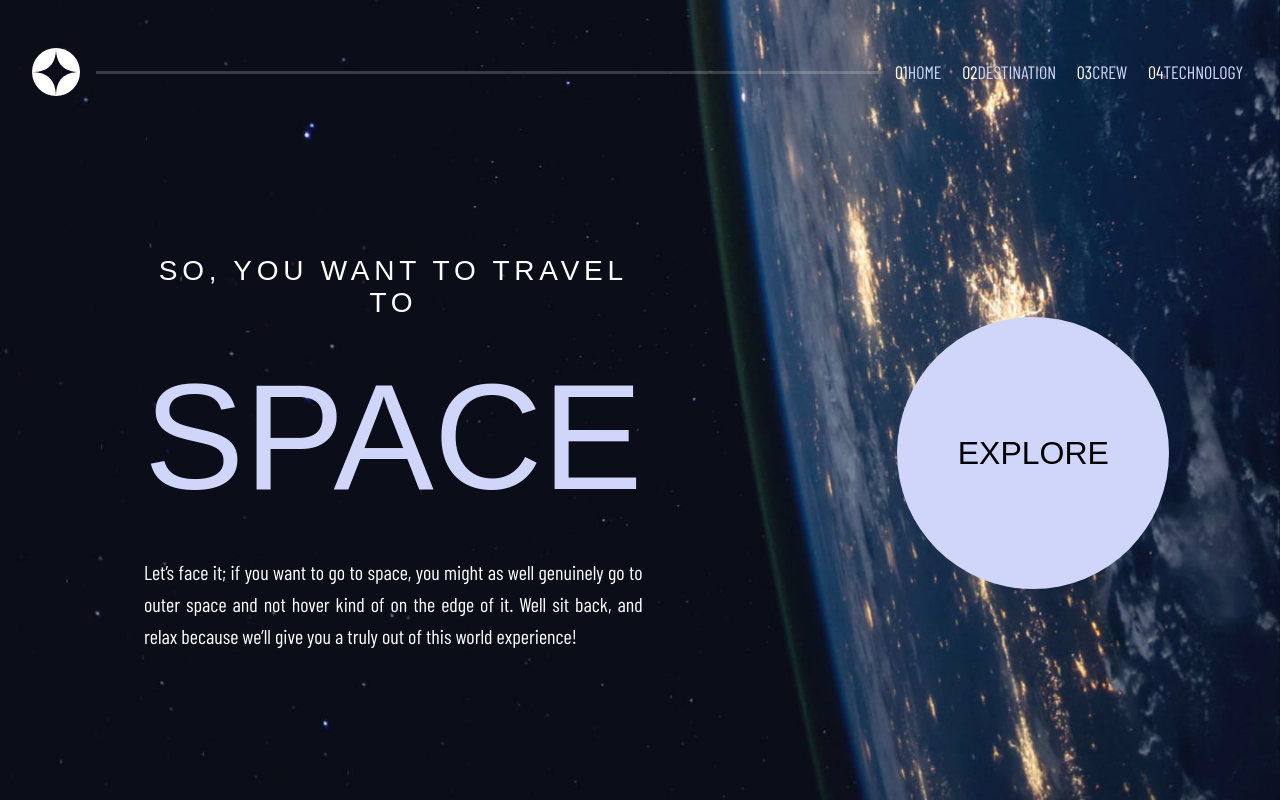
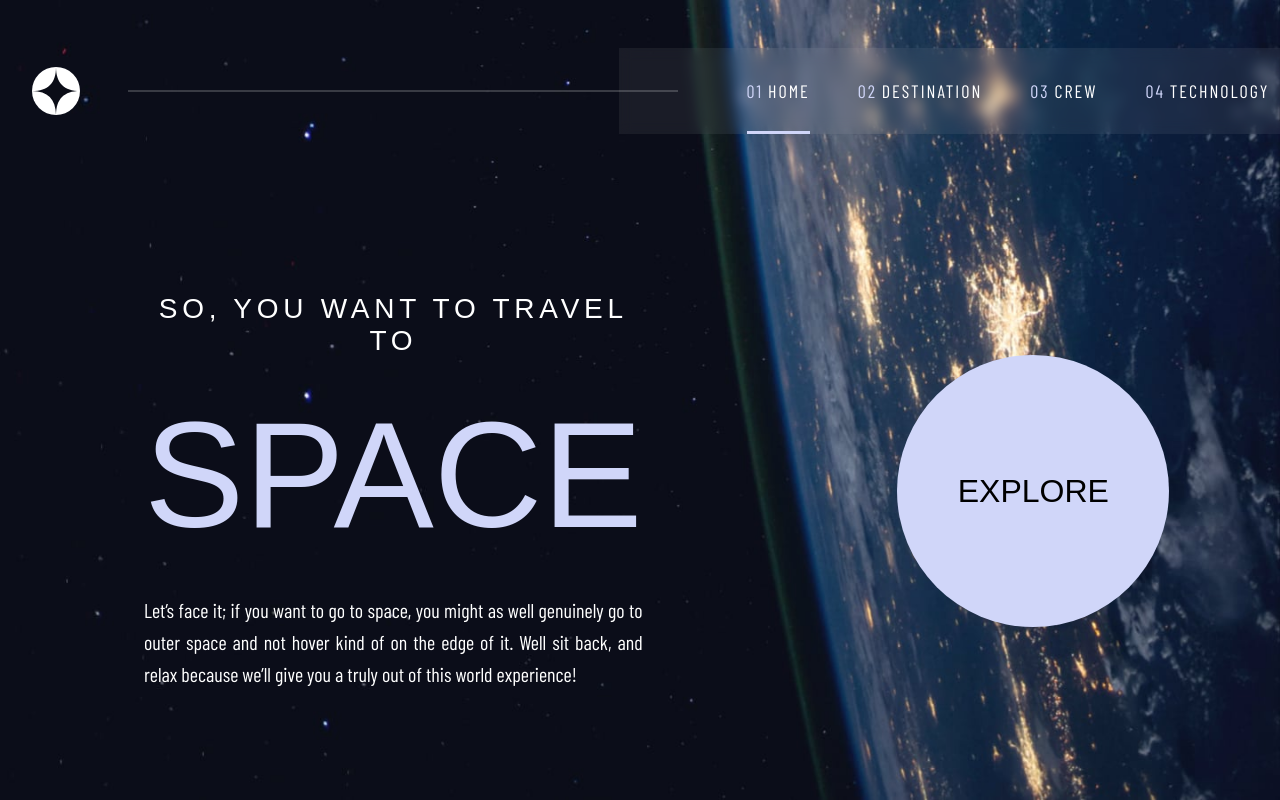
Before and after one commit to StalinAM/space-tourism, a Next.js app: page / in a window 1280 px wide. Built offline with nearby package versions, Linux system fonts and the light colour scheme; a web font is replaced by a local one.

Commit message:
add css properties and finished

```diff
--- a/components/Header.module.css
+++ b/components/Header.module.css
@@ -1,26 +1,68 @@
 .container_nav {
   display: flex;
   flex-direction: row;
+  align-items: center;
+  padding: 3rem 0 3rem 2rem;
+  gap: 1rem;
   justify-content: space-between;
-  align-items: center;
-  padding: 3rem 2rem;
-  gap: 1rem;
+  position: relative;
 }
+
 .slash {
-  width: 100%;
-  height: 3px;
+  width: 43%;
+  left: 8rem;
+  height: 2px;
   background-color: var(--opacity);
+  position: absolute;
+  z-index: 4;
+}
+.container_blur {
+  backdrop-filter: blur(7px);
+  background: rgba(255, 255, 255, 0.061);
+  padding: 2rem 0 2rem 8rem;
+  width: 53%;
 }
 .container {
   display: flex;
   flex-direction: row;
-  gap: 1rem;
+  gap: 3rem;
   font-size: 1.125rem;
+  color: var(--subtitle);
+  letter-spacing: 2px;
+}
+.item {
+  position: relative;
+  cursor: pointer;
+}
+.item:hover {
   color: var(--title);
 }
-.item {
-  gap: 0.3rem;
+.item span {
+  color: var(--title);
+  margin-right: 0.3rem;
 }
-.container span {
-  color: var(--subtitle);
+.item::before {
+  content: '';
+  position: absolute;
+  height: 3px;
+  background-color: var(--title);
+  bottom: -32px;
+  transition: 0.3s;
+  width: 0%;
 }
+.item:hover::before {
+  width: 100%;
+  color: var(--title);
+}
+
+.line {
+  position: absolute;
+  height: 3px;
+  background-color: var(--title);
+  bottom: -32px;
+  transition: 0.3s;
+  width: 0;
+}
+.opacity {
+  width: 100%;
+}
```
